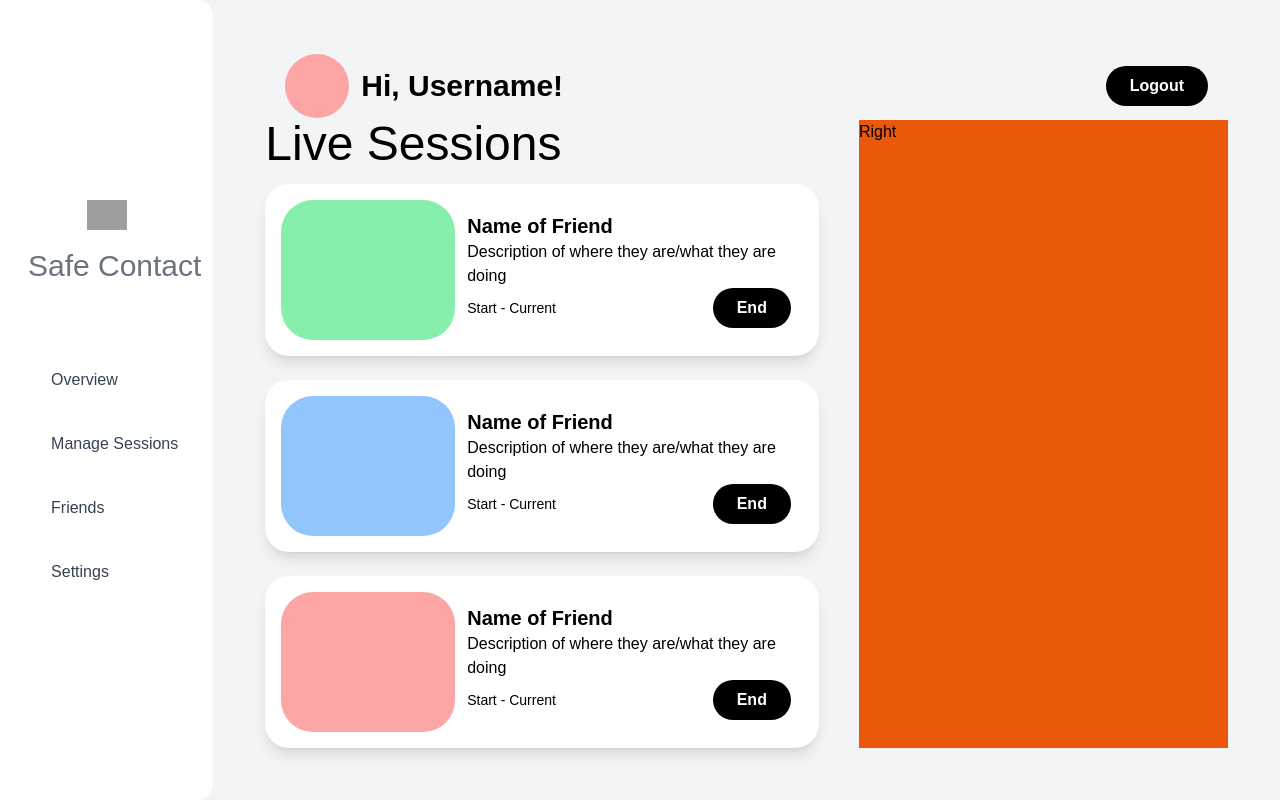
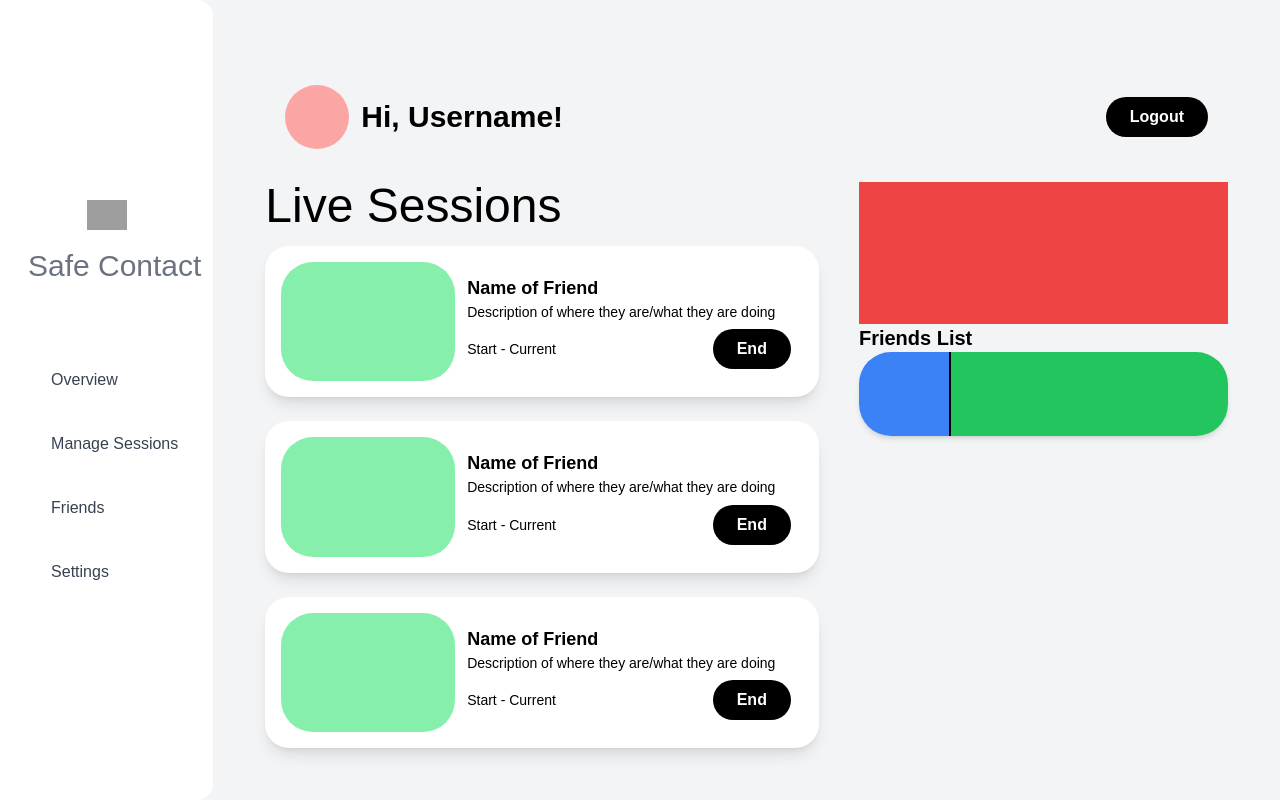
Before and after one commit to castorway/Safe-Contact, a Flask app: page / in a window 1280 px wide. Run offline with Flask 2, Linux system fonts and the light colour scheme; style sheets or scripts are compiled from the project's sources; grey boxes are pictures that could not be loaded.

Commit message:
Started on friend component on Home page

```diff
--- a/client/templates/home.html
+++ b/client/templates/home.html
@@ -1,18 +1,20 @@
 {% extends "base_home.html"%} {% block content %}
-
 
 <!-- rhs -->
 <div class="flex flex-col w-full h-full p-5">
-
   <!-- profile and logout -->
-  <div class="upperhalf w-full h-40 flex flex-row justify-between items-center px-5">
+  <div
+    class="upperhalf w-full h-40 flex flex-row justify-between items-center px-5"
+  >
     <!-- profile -->
     <div class="flex flex-row gap-3 items-center">
       <div class="rounded-full w-16 h-16 bg-red-300"></div>
       <div class="text-black text-3xl font-semibold">Hi, Username!</div>
     </div>
     <!-- logout -->
-    <button class="bg-black hover:bg-gray-500 text-white font-bold py-2 px-6 rounded-full">
+    <button
+      class="bg-black hover:bg-gray-500 text-white font-bold py-2 px-6 rounded-full"
+    >
       Logout
     </button>
   </div>
@@ -22,7 +24,9 @@
     <!-- left container -->
     <div class="left flex flex-col justify-start h-full w-3/5 mr-10">
       <!-- Title -->
-      <div class="w-full font-regular text-5xl text-black mb-4">Live Sessions</div>
+      <div class="w-full font-regular text-5xl text-black mb-4">
+        Live Sessions
+      </div>
       <!-- cards -->
       <div class="h-full w-full flex flex-col justify-start gap-y-6">
         <!-- card -->
@@ -31,58 +35,100 @@
             <div class="lhs w-1/3 bg-green-300 h-full rounded-[2rem]"></div>
             <div class="rhs w-2/3 h-full flex flex-col justify-between p-3">
               <div class="w-full block">
-                <div class="name text-xl text-black font-bold">Name of Friend</div>
-                <div class="location text-base text-black">Description of where they are/what they are doing</div>
+                <div class="name text-lg text-black font-bold">
+                  Name of Friend
+                </div>
+                <div class="location text-sm text-black">
+                  Description of where they are/what they are doing
+                </div>
               </div>
               <div class="w-full flex flex-row justify-between">
-                <div class="name text-sm text-black flex justify-center items-center">
+                <div
+                  class="name text-sm text-black flex justify-center items-center"
+                >
                   <div>Start - Current</div>
                 </div>
-                <button class="bg-black hover:bg-gray-500 text-white font-bold py-2 px-6 rounded-full">End</button>
+                <button
+                  class="bg-black hover:bg-gray-500 text-white font-bold py-2 px-6 rounded-full"
+                >
+                  End
+                </button>
               </div>
             </div>
           </div>
         </div>
         <div class="home-card w-full h-1/3 bg-white shadow-lg p-4 rounded-3xl">
           <div class="home-card-content w-full h-full flex flex-row">
-            <div class="lhs w-1/3 bg-blue-300 h-full rounded-[2rem]"></div>
+            <div class="lhs w-1/3 bg-green-300 h-full rounded-[2rem]"></div>
             <div class="rhs w-2/3 h-full flex flex-col justify-between p-3">
               <div class="w-full block">
-                <div class="name text-xl text-black font-bold">Name of Friend</div>
-                <div class="location text-base text-black">Description of where they are/what they are doing</div>
+                <div class="name text-lg text-black font-bold">
+                  Name of Friend
+                </div>
+                <div class="location text-sm text-black">
+                  Description of where they are/what they are doing
+                </div>
               </div>
               <div class="w-full flex flex-row justify-between">
-                <div class="name text-sm text-black flex justify-center items-center">
+                <div
+                  class="name text-sm text-black flex justify-center items-center"
+                >
                   <div>Start - Current</div>
                 </div>
-                <button class="bg-black hover:bg-gray-500 text-white font-bold py-2 px-6 rounded-full">End</button>
+                <button
+                  class="bg-black hover:bg-gray-500 text-white font-bold py-2 px-6 rounded-full"
+                >
+                  End
+                </button>
               </div>
             </div>
           </div>
         </div>
         <div class="home-card w-full h-1/3 bg-white shadow-lg p-4 rounded-3xl">
           <div class="home-card-content w-full h-full flex flex-row">
-            <div class="lhs w-1/3 bg-red-300 h-full rounded-[2rem]"></div>
+            <div class="lhs w-1/3 bg-green-300 h-full rounded-[2rem]"></div>
             <div class="rhs w-2/3 h-full flex flex-col justify-between p-3">
               <div class="w-full block">
-                <div class="name text-xl text-black font-bold">Name of Friend</div>
-                <div class="location text-base text-black">Description of where they are/what they are doing</div>
+                <div class="name text-lg text-black font-bold">
+                  Name of Friend
+                </div>
+                <div class="location text-sm text-black">
+                  Description of where they are/what they are doing
+                </div>
               </div>
               <div class="w-full flex flex-row justify-between">
-                <div class="name text-sm text-black flex justify-center items-center">
+                <div
+                  class="name text-sm text-black flex justify-center items-center"
+                >
                   <div>Start - Current</div>
                 </div>
-                <button class="bg-black hover:bg-gray-500 text-white font-bold py-2 px-6 rounded-full">End</button>
+                <button
+                  class="bg-black hover:bg-gray-500 text-white font-bold py-2 px-6 rounded-full"
+                >
+                  End
+                </button>
               </div>
             </div>
           </div>
         </div>
-
       </div>
     </div>
     <!-- right container -->
-    <div class="right bg-orange-600 h-full w-2/5">Right</div>
-
+    <div class="h-full w-2/5 flex flex-col justify-start">
+      <div class="h-1/4 w-full bg-red-500"></div>
+      <div class="h-3/4 w-full flex flex-col">
+        <div class="flex flex-row justify-between">
+          <div class="text-black font-bold text-xl">Friends List</div>
+        </div>
+        <!-- friend card -->
+        <div
+          class="flex flex-row w-full h-1/5 shadow-md bg-gray-100 rounded-[2rem] overflow-hidden"
+        >
+          <div class="h-full w-1/4 bg-blue-500 border-r-2 border-black"></div>
+          <div class="h-full w-3/4 bg-green-500"></div>
+        </div>
+      </div>
+    </div>
   </div>
 </div>
 {% endblock %}
```
